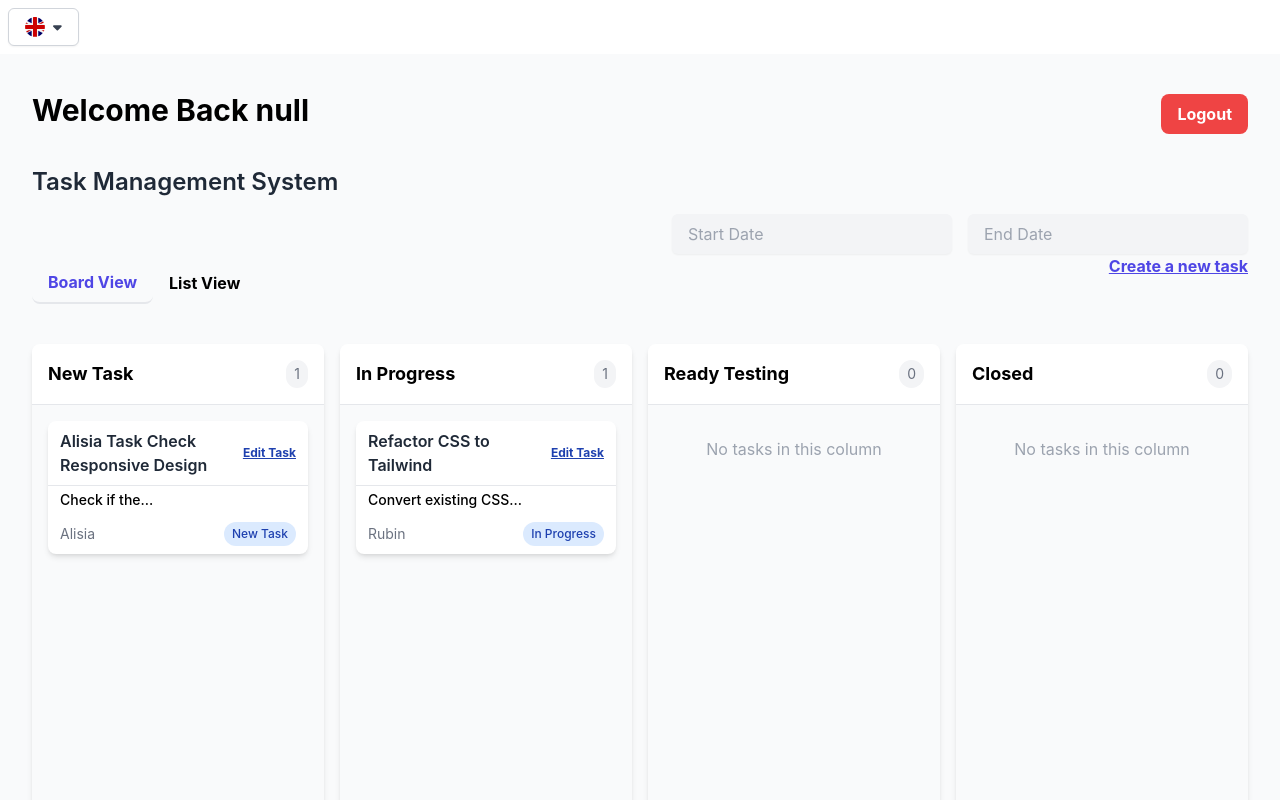
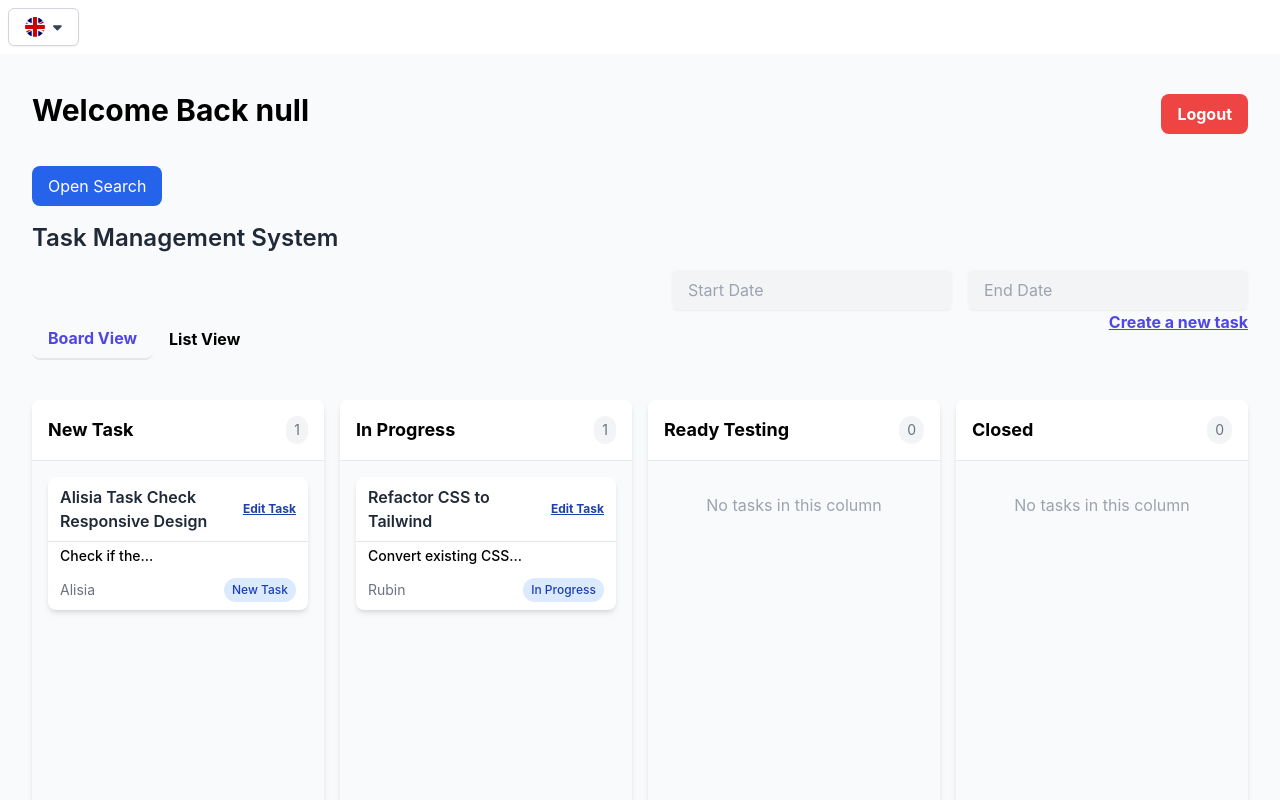
Before and after one commit to kretana/task_managment_system, a React (Create React App) app in the folder my-app/: page /dashboard in a window 1280 px wide. Shown: the top 800 px of the page. Built offline with nearby package versions, Linux system fonts and the light colour scheme; data requests are answered from the project's data file; sample sign-in values are in the browser's storage.

Commit message:
search logic

```diff
--- /dev/null
+++ b/my-app/src/components/GlobalSearch.tsx
@@ -0,0 +1,40 @@
+import { useState } from 'react';
+import _ from 'lodash';
+import {useDispatch, useSelector} from "react-redux";
+import {AppDispatch} from "../redux/store";
+import {fetchTasks} from "../redux/slices/tasks/tasksThunk";
+
+export const GlobalSearch = () => {
+    const [isOpen, setIsOpen] = useState(false);
+    const dispatch = useDispatch<AppDispatch>();
+
+    const toggleInput = () => {
+        setIsOpen(!isOpen);
+    };
+
+    const handleChange = _.debounce((e) => {
+        const searchTerm = e.target.value
+        if (!searchTerm) dispatch(fetchTasks({}));
+
+        dispatch(fetchTasks({searchTerm}))
+    }, 500);
+
+    return (
+        <div className="relative">
+            <button
+                onClick={toggleInput}
+                className="px-4 py-2 bg-blue-600 text-white rounded-lg focus:outline-none transition duration-200 hover:bg-blue-700"
+            >
+                {isOpen ? 'Close Search' : 'Open Search'}
+            </button>
+            {isOpen && (
+                <input
+                    type="text"
+                    placeholder="Search..."
+                    onChange={handleChange}
+                    className="mt-2 w-full p-2 border border-gray-300 rounded-lg focus:outline-none focus:ring-2 focus:ring-blue-500 transition duration-200"
+                />
+            )}
+        </div>
+    );
+};
--- a/my-app/src/components/tasks/TaskBoard.tsx
+++ b/my-app/src/components/tasks/TaskBoard.tsx
@@ -15,6 +15,7 @@ import {CalendarView} from "./CalendarView";
 import {useTranslation} from "react-i18next";
 import {DateFilter} from "../DateFilter";
 import {getAllUsers} from "../../redux/slices/auth/authThunk";
+import {GlobalSearch} from "../GlobalSearch";
 
 export const TaskBoard: React.FC = () => {
     const dispatch = useDispatch<AppDispatch>();
@@ -109,8 +110,8 @@ export const TaskBoard: React.FC = () => {
                     className="px-4 py-2 bg-red-500 text-white font-bold rounded hover:bg-red-600 transition duration-300"
                 />
             </div>
-            <h1 className="text-2xl font-semibold text-gray-800 mb-4">Task Management System</h1>
-
+            <GlobalSearch />
+            <h1 className="text-2xl font-semibold text-gray-800 mb-4 mt-4">Task Management System</h1>
             <DateFilter />
             <div className="flex justify-between mb-5">
                 <Tabs tabs={tabs} />
--- a/my-app/src/redux/slices/tasks/tasksThunk.tsx
+++ b/my-app/src/redux/slices/tasks/tasksThunk.tsx
@@ -4,7 +4,7 @@ import {URL} from '../../../config/const'
 import {Task, TaskUpdate} from "../../../types/taskTypes";
 
 
-export const fetchTasks = createAsyncThunk('tasks/fetchTasks', async ({ createdAt, completedAt , userId }: { createdAt?: string, completedAt?: string , userId?:string }) => {
+export const fetchTasks = createAsyncThunk('tasks/fetchTasks', async ({ createdAt, completedAt , searchTerm}: { createdAt?: string, completedAt?: string , searchTerm?: string}) => {
     let url = `${URL}/tasks`;
 
     const params = new URLSearchParams();
@@ -14,10 +14,10 @@ export const fetchTasks = createAsyncThunk('tasks/fetchTasks', async ({ createdA
     if (completedAt) {
         params.append('completedAt', completedAt);
     }
-    if (userId){
-        params.append('assignedTo', userId)
+
+    if (searchTerm) {
+        params.append('searchTerm', searchTerm);
     }
-
     if (params.toString()) {
         url += `?${params.toString()}`;
     }
```
Also changed, not shown: my-app/server.js (+14 -1 lines).
